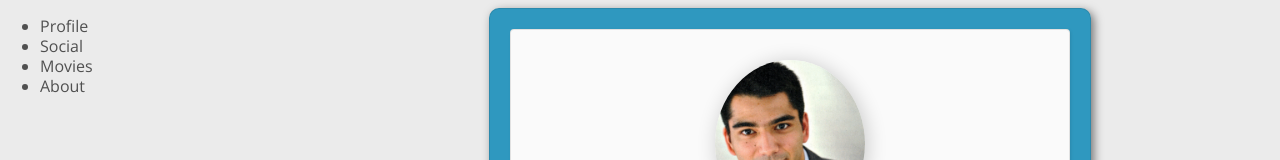
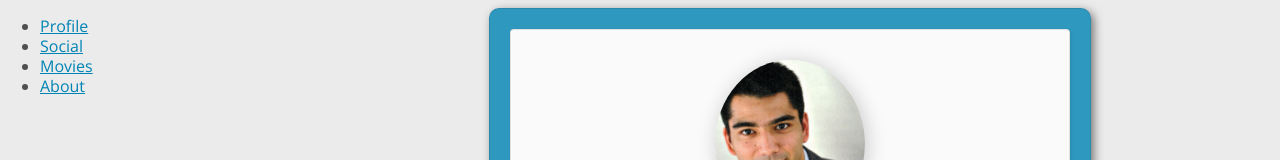
Before and after one commit to fcatuhe/profile, a plain HTML site: page index.html in a window 1280 px wide. Shown: the top 160 px of the page. Drawn offline with nearby package versions, Linux system fonts and the light colour scheme.

Commit message:
add left menu

```diff
--- a/index.html
+++ b/index.html
@@ -18,22 +18,22 @@
   <body>
     <div id="sidebar">
       <ul>
-        <li>Profile</li>
-        <li>Social</li>
-        <li>Movies</li>
-        <li>About</li>
+        <li><a href="#profile">Profile</a></li>
+        <li><a href="#social">Social</a></li>
+        <li><a href="#movies">Movies</a></li>
+        <li><a href="#about">About</a></li>
       </ul>
     </div>
     <div id="page-content">
       <div class="container">
-        <div class="card">
+        <div id="profile"class="card">
           <img src="images/fcatuhe_image.jpg" alt="François Catuhe" class="img-w150 img-circle">
           <h1>François Catuhe</h1>
           <h2>Student @ Le Wagon Bordeaux</h2>
           <p>HTML & CSS all-time master</p>
           <p>His design talents are often described by his fellow buddies as<br><span class="big">"too big for his 150px profile picture"</span></p>
         </div>
-        <div class="card">
+        <div id="social" class="card">
           <h2>Know me better</h2>
           <ul class="list-inline social-size">
             <li>
@@ -47,7 +47,7 @@
             </li>
           </ul>
         </div>
-        <div class="card">
+        <div id="movies" class="card">
           <h2>My favorite movies</h2>
           <table>
             <tr>
@@ -79,7 +79,7 @@
             </tr>
           </table>
         </div>
-        <div class="card">
+        <div id="about" class="card">
           <h2>About this page</h2>
           <p>Made with <i class="fa fa-heart-o" aria-hidden="true"></i> in Bordeaux ;-)</p>
         </div>
```
